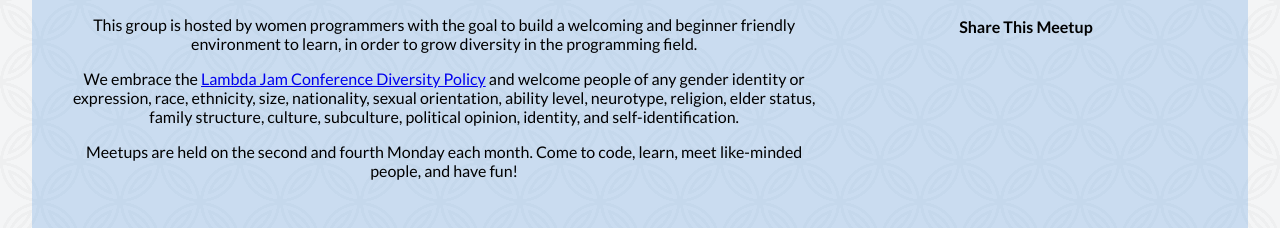
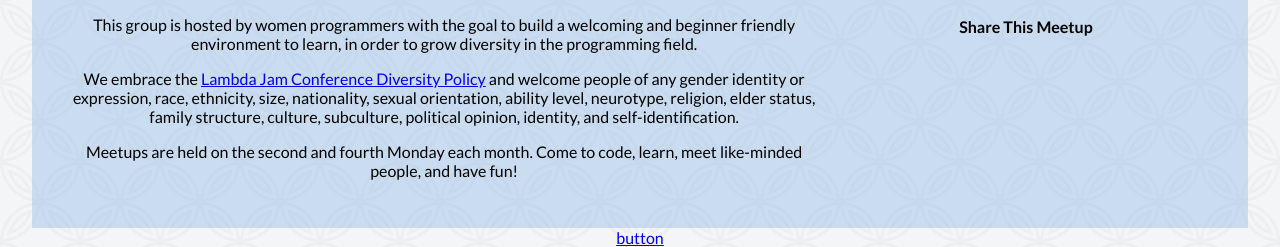
Before and after one commit to NashvilleWomenProgrammers/nashvillewomenprogrammers.github.io, a website: page index.html in a window 1280 px wide. Shown: the part 1558-1805 px from the top of the page. Drawn offline with Linux system fonts and the light colour scheme.

Commit message:
added btn for back-to-top feature

```diff
--- a/index.html
+++ b/index.html
@@ -81,5 +81,6 @@
           </p>
         </article>
       </section>
+      <a href="#content"><div class="back-to-top-btn">button</div></a>
     </body>
 </html>
```
